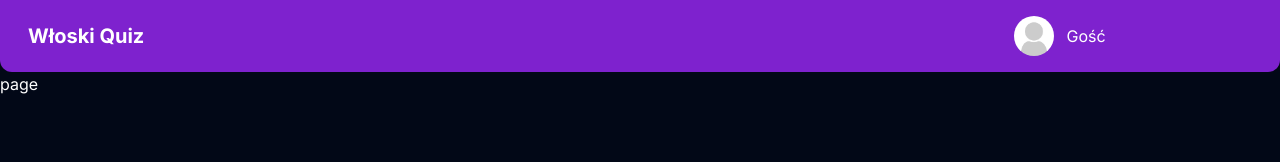
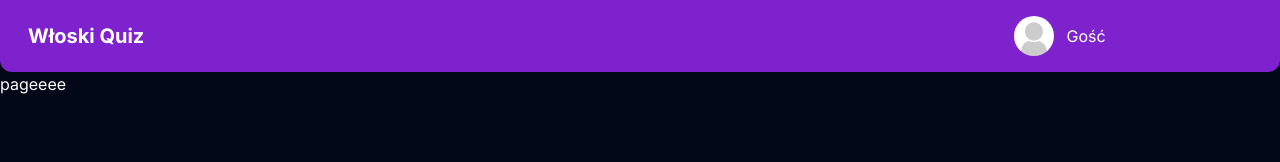
Before and after one commit to AleksNankiewicz/la-dolce-quizita, a Next.js app: page /quizmenage in a window 1280 px wide. Shown: the top 162 px of the page. Built offline with nearby package versions, Linux system fonts and the light colour scheme.

Commit message:
fixed stuff6

```diff
--- a/src/app/quizmenage/page.tsx
+++ b/src/app/quizmenage/page.tsx
@@ -1,7 +1,7 @@
 import React from 'react'
 
 const page = () => {
-  return <div>page</div>
+  return <div>pageeee</div>
 }
 
 export default page
```
